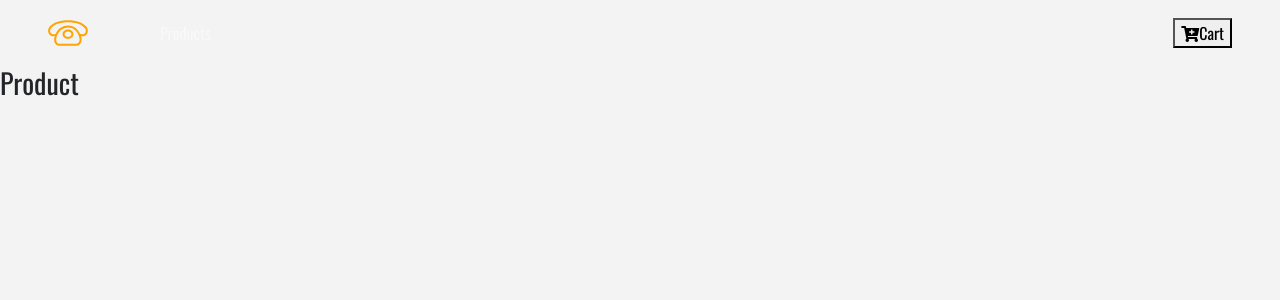
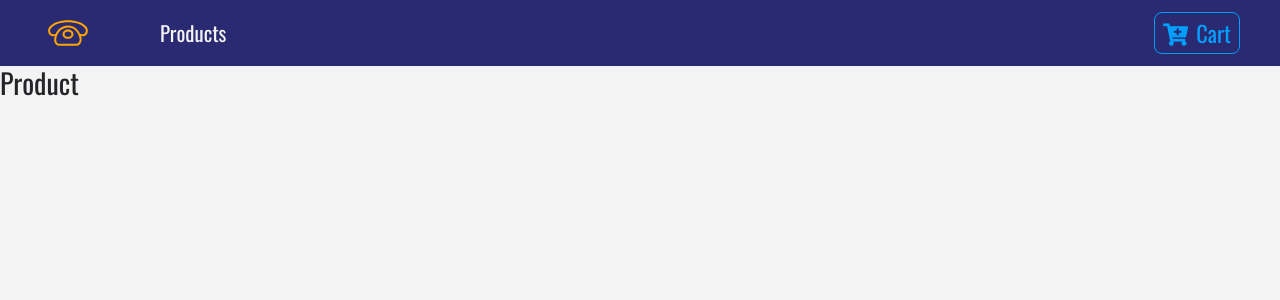
Before and after one commit to Addison-Dalton/phone-store, a React (Create React App) app: page / in a window 1280 px wide. Shown: the top 300 px of the page. Built offline with nearby package versions, Linux system fonts and the light colour scheme.

Commit message:
Created styled components for cart button and navbar.

```diff
--- /dev/null
+++ b/src/components/Button.js
@@ -0,0 +1,23 @@
+import styled from 'styled-components';
+
+export const ButtonContainer = styled.button `
+    text-transform: capitalize;
+    font-size: 1.4rem;
+    background: transparent;
+    border: 0.05rem solid var(--lightBlue);
+    color: var(--lightBlue);
+    border-radius: 0.5rem;
+    padding: 0.2rem 0.5rem;
+    cursor: pointer;
+    margin: 0.2rem -0.5rem 0.2rem 0;
+    transition: all 0.2s ease-in-out;
+
+    &:hover {
+        background: var(--lightBlue);
+        color: var(--mainBlue);
+    }
+
+    $focus {
+        outline: none;
+    }
+`;
--- a/src/components/Navbar.js
+++ b/src/components/Navbar.js
@@ -1,11 +1,22 @@
 import React, { Component } from 'react';
-import {Link} from 'react-router-dom';
+import { Link } from 'react-router-dom';
 import logo from '../logo.svg';
+import styled from 'styled-components';
+import { ButtonContainer } from './Button';
 
+const NavWrapper = styled.nav `
+    background: var(--mainBlue);
+
+    .nav-link {
+        color: var(--mainWhite) !important;
+        font-size: 1.3rem;
+        text-transform: capatilize;
+    }
+`
 export default class Navbar extends Component {
     render() {
         return (
-            <nav className="navbar navbar-expand-sm navbar-dark px-sm-5">
+            <NavWrapper className="navbar navbar-expand-sm navbar-dark px-sm-5">
                 {/* https://www.iconfinder.com/icons/1243689/call_phone_icon Creative Commons (Attribution 3.0 Unported); https://www.iconfinder.com/Makoto_msk */}
                 <Link to='/'>
                     <img src={logo} alt="store" className="navbar-brand" />
@@ -18,12 +29,14 @@
                     </li>
                 </ul>
                 <Link to="/cart" className="ml-auto">
-                    <button>
-                        <i className="fas fa-cart-plus"></i>
-                        Cart
-                    </button>
+                    <ButtonContainer>
+                        <span className="mr-2">
+                            <i className="fas fa-cart-plus"></i>
+                        </span>
+                        cart
+                    </ButtonContainer>
                 </Link>
-            </nav>
+            </NavWrapper>
         );
     }
 }
```
